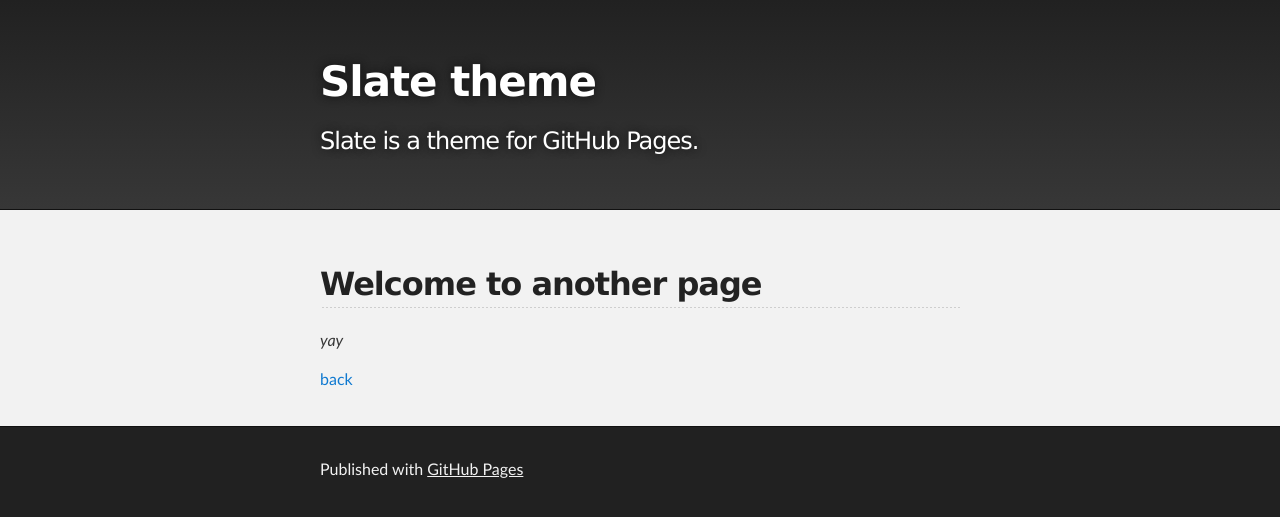
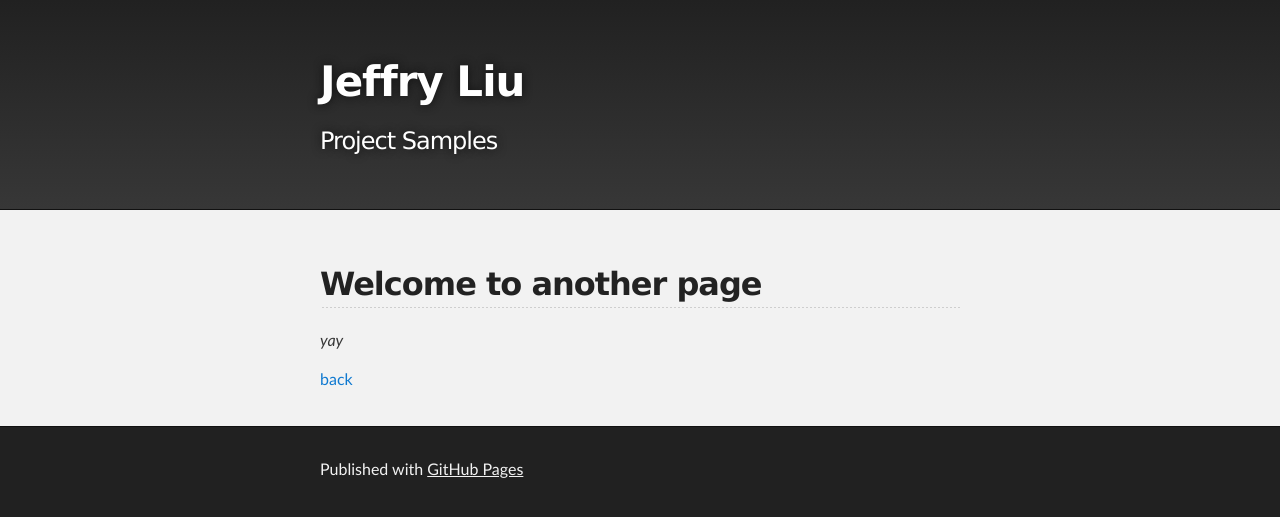
Before and after one commit to panvertigo/panvertigo.github.io, a Jekyll site: the page built from another-page.md, in a window 1280 px wide. Shown: the top 517 px of the page. Built offline with Jekyll 4.4.1, drawn with Linux system fonts in a browser that asks for light colours; our own code applies the rules of GitHub Pages for plain Markdown files.

Commit message:
Update _config.yml

```diff
--- a/_config.yml
+++ b/_config.yml
@@ -1,5 +1,5 @@
-title: Slate theme
-description: Slate is a theme for GitHub Pages.
+title: Jeffry Liu
+description: Project Samples
 show_downloads: false
 google_analytics:
 theme: jekyll-theme-slate
```
